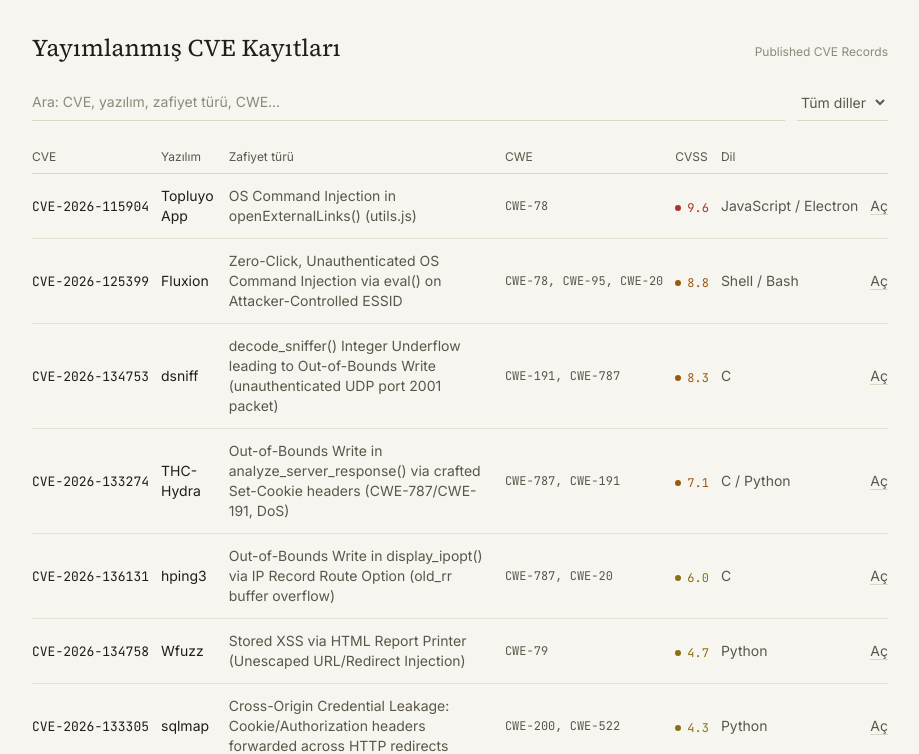
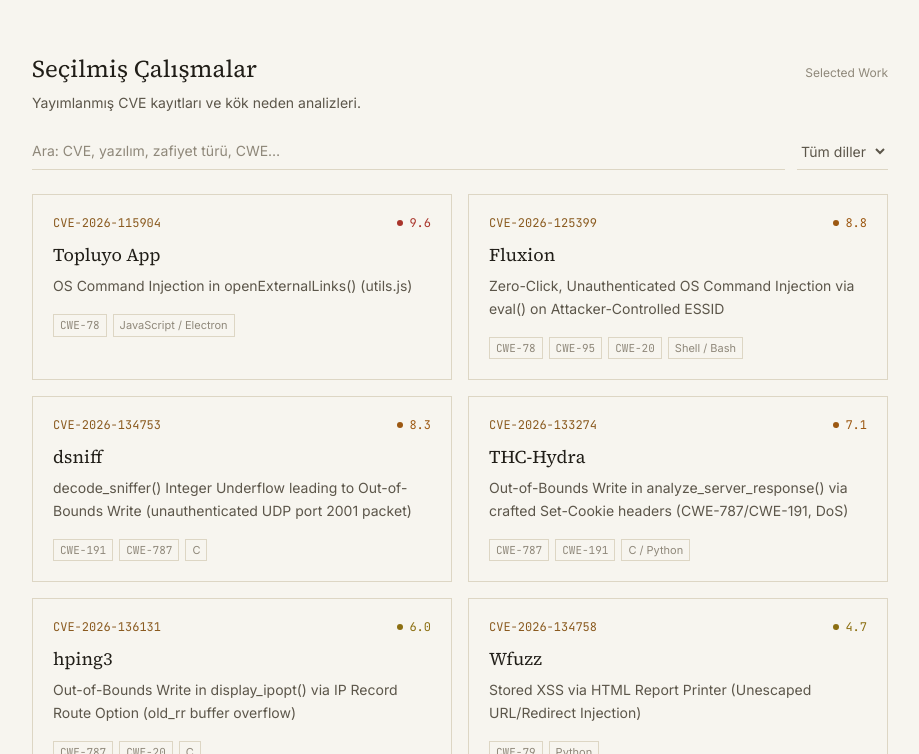
Before and after one commit to VulnSVNC/umutsevinc.com, an Astro site: page / in a window 1280 px wide. Shown: the part 773-1527 px from the top of the page, without its empty margins (180-1099 px from the left). Built offline with nearby package versions, Linux system fonts and the light colour scheme; Astro itself is replaced by a stand-in of ours.

Commit message:
redesign: anasayfayi profesyonel portfolio konseptine tasi
CVE listesini tek tip responsive kart gridine (proje kartlari) cevirdim,
hero CTA'larini buton stiline aldim ve CVE bolumunu "Secilmis Calismalar"
olarak yeniden cercevelendirdim - resmi bulten/kayit defteri hissi yerine
kisisel portfolyo hissi.

Co-Authored-By: Claude Sonnet 5 <noreply@anthropic.com>
Claude-Session: https://claude.ai/code/session_01JpStR5NECXpuk1sxgkujpc

```diff
--- a/src/components/CveTable.astro
+++ b/src/components/CveTable.astro
@@ -4,7 +4,7 @@ interface Props { cves: any[] }
 const { cves } = Astro.props;
 const langs = [...new Set(cves.flatMap((c) => c.language))].sort();
 ---
-<div class="flex flex-wrap gap-3 mb-5">
+<div class="flex flex-wrap gap-3 mb-6">
   <input id="cve-q" type="search" placeholder="Ara: CVE, yazılım, zafiyet türü, CWE…"
     class="flex-1 min-w-60 bg-transparent border-b border-line text-sm py-2 placeholder:text-faint focus:outline-none focus:border-brass" />
   <select id="cve-lang" class="bg-transparent border-b border-line text-sm py-2 text-muted focus:outline-none focus:border-brass">
@@ -13,57 +13,14 @@ const langs = [...new Set(cves.flatMap((c) => c.language))].sort();
   </select>
 </div>
 
-<!-- Masaüstü / tablet: tam tablo (md ve üzeri) -->
-<div class="hidden md:block overflow-x-auto">
-  <table class="w-full text-sm text-left border-collapse" id="cve-table">
-    <thead class="text-muted text-xs">
-      <tr class="border-b border-line">
-        <th class="py-2 pr-3 font-normal">CVE</th>
-        <th class="py-2 pr-3 font-normal">Yazılım</th>
-        <th class="py-2 pr-3 font-normal">Zafiyet türü</th>
-        <th class="py-2 pr-3 font-normal">CWE</th>
-        <th class="py-2 pr-3 font-normal">CVSS</th>
-        <th class="py-2 pr-3 font-normal">Dil</th>
-        <th class="py-2 font-normal"><span class="sr-only">Detay</span></th>
-      </tr>
-    </thead>
-    <tbody class="divide-y divide-line-soft">
+<div class="grid grid-cols-1 sm:grid-cols-2 gap-4" id="cve-grid">
   {cves.map((c) => {
     const s = topScore(c);
     const sev = severity(s);
     return (
-          <tr data-row data-lang={c.language.join(' ').toLowerCase()}
-              data-text={`${c.id} ${c.product} ${c.vulnType} ${c.cwe.join(' ')} ${c.language.join(' ')}`.toLowerCase()}>
-            <td class="py-3 pr-3 whitespace-nowrap"><a class="font-mono text-[13px] text-ink hover:text-brass" href={`/cve/${slugOf(c.id)}`}>{c.id}</a></td>
-            <td class="py-3 pr-3 text-ink">{c.product}</td>
-            <td class="py-3 pr-3 min-w-56 text-muted">{c.vulnType}</td>
-            <td class="py-3 pr-3 font-mono text-xs text-muted whitespace-nowrap">{c.cwe.length ? c.cwe.join(', ') : '—'}</td>
-            <td class="py-3 pr-3 whitespace-nowrap">
-              {s != null ? (
-                <span class="inline-flex items-center gap-1.5 font-mono text-xs">
-                  <span class={`inline-block w-1.5 h-1.5 rounded-full ${sev.dot}`}></span>
-                  <span class={sev.text}>{s.toFixed(1)}</span>
-                </span>
-              ) : <span class="text-faint">—</span>}
-            </td>
-            <td class="py-3 pr-3 text-muted whitespace-nowrap">{c.language.join(' / ')}</td>
-            <td class="py-3 whitespace-nowrap"><a class="text-sm text-muted hover:text-ink border-b border-line hover:border-brass" href={`/cve/${slugOf(c.id)}`}>Aç</a></td>
-          </tr>
-        );
-      })}
-    </tbody>
-  </table>
-</div>
-
-<!-- Mobil: dar ekranda yatay scroll yerine okunabilir liste -->
-<ul class="md:hidden divide-y divide-line-soft">
-  {cves.map((c) => {
-    const s = topScore(c);
-    const sev = severity(s);
-    return (
-      <li data-row data-lang={c.language.join(' ').toLowerCase()}
-          data-text={`${c.id} ${c.product} ${c.vulnType} ${c.cwe.join(' ')} ${c.language.join(' ')}`.toLowerCase()}>
-        <a href={`/cve/${slugOf(c.id)}`} class="block py-4">
+      <a href={`/cve/${slugOf(c.id)}`} data-row data-lang={c.language.join(' ').toLowerCase()}
+          data-text={`${c.id} ${c.product} ${c.vulnType} ${c.cwe.join(' ')} ${c.language.join(' ')}`.toLowerCase()}
+          class="group block border border-line p-5 hover:border-brass-dim transition-colors">
         <div class="flex items-center justify-between gap-3">
           <span class="font-mono text-xs text-brass">{c.id}</span>
           {s != null ? (
@@ -73,17 +30,16 @@ const langs = [...new Set(cves.flatMap((c) => c.language))].sort();
             </span>
           ) : <span class="text-faint text-xs shrink-0">—</span>}
         </div>
-          <p class="mt-1.5 text-ink font-medium">{c.product}</p>
-          <p class="mt-0.5 text-sm text-muted leading-snug line-clamp-2">{c.vulnType}</p>
-          <div class="mt-2 flex flex-wrap items-center gap-x-3 gap-y-1 text-xs text-faint">
-            <span class="font-mono">{c.cwe.length ? c.cwe.join(', ') : '—'}</span>
-            <span>{c.language.join(' / ')}</span>
+        <h3 class="mt-2.5 font-serif text-lg text-ink group-hover:text-brass transition-colors">{c.product}</h3>
+        <p class="mt-1.5 text-sm text-muted leading-relaxed line-clamp-2">{c.vulnType}</p>
+        <div class="mt-4 flex flex-wrap gap-1.5">
+          {c.cwe.slice(0, 3).map((w: string) => <span class="text-[11px] font-mono text-faint border border-line px-1.5 py-0.5">{w}</span>)}
+          <span class="text-[11px] text-faint border border-line px-1.5 py-0.5">{c.language.join(' / ')}</span>
         </div>
       </a>
-      </li>
     );
   })}
-</ul>
+</div>
 <p id="cve-empty" class="hidden text-sm text-faint mt-4">Eşleşen kayıt yok.</p>
 
 <script>
--- a/src/pages/index.astro
+++ b/src/pages/index.astro
@@ -45,10 +45,10 @@ const title = 'Umut Sevinç (VulnSVNC) | Türkiye Merkezli Zafiyet Araştırmac
       {SITE.expertise.map((e) => <li class="text-xs text-muted border border-line px-2.5 py-1">{e}</li>)}
     </ul>
 
-    <p class="mt-7 flex gap-5 text-sm">
-      <a class="text-ink border-b border-line hover:border-brass transition-colors" rel="me noopener" href={SITE.github}>GitHub</a>
-      <a class="text-ink border-b border-line hover:border-brass transition-colors" rel="me noopener" href={SITE.linkedin}>LinkedIn</a>
-      <a class="text-ink border-b border-line hover:border-brass transition-colors" href="/tr/hakkinda">Metodoloji</a>
+    <p class="mt-8 flex flex-wrap gap-3 text-sm">
+      <a class="text-ink border border-ink px-4 py-2 hover:bg-ink hover:text-bg transition-colors" rel="me noopener" href={SITE.github}>GitHub</a>
+      <a class="text-ink border border-line px-4 py-2 hover:border-brass transition-colors" rel="me noopener" href={SITE.linkedin}>LinkedIn</a>
+      <a class="text-muted border border-line px-4 py-2 hover:border-brass hover:text-ink transition-colors" href="/tr/hakkinda">Metodoloji</a>
     </p>
   </section>
 
@@ -70,15 +70,16 @@ const title = 'Umut Sevinç (VulnSVNC) | Türkiye Merkezli Zafiyet Araştırmac
   </section>
 
   <section id="register" class="mt-14 scroll-mt-20" aria-labelledby="cve-h2">
-    <div class="flex items-baseline justify-between gap-4 mb-5">
-      <h2 id="cve-h2" class="font-serif text-2xl text-ink">Yayımlanmış CVE Kayıtları</h2>
-      <p class="text-xs text-faint shrink-0" lang="en">Published CVE Records</p>
+    <div class="flex items-baseline justify-between gap-4 mb-2">
+      <h2 id="cve-h2" class="font-serif text-2xl text-ink">Seçilmiş Çalışmalar</h2>
+      <p class="text-xs text-faint shrink-0" lang="en">Selected Work</p>
     </div>
+    <p class="text-sm text-muted mb-5">Yayımlanmış CVE kayıtları ve kök neden analizleri.</p>
     <CveTable cves={sortedCves} />
   </section>
 
   <section class="mt-14" aria-labelledby="pending-h2">
-    <h2 id="pending-h2" class="font-serif text-2xl text-ink mb-5">Koordineli İfşa Sürecindeki Araştırmalar</h2>
+    <h2 id="pending-h2" class="font-serif text-2xl text-ink mb-5">Devam Eden Araştırmalar</h2>
     <ul class="space-y-3">
       {pending.map((p) => (
         <li class="border-l-2 border-brass-dim pl-4 py-1">
```
Lines whose indentation alone changed are shown as unchanged.
